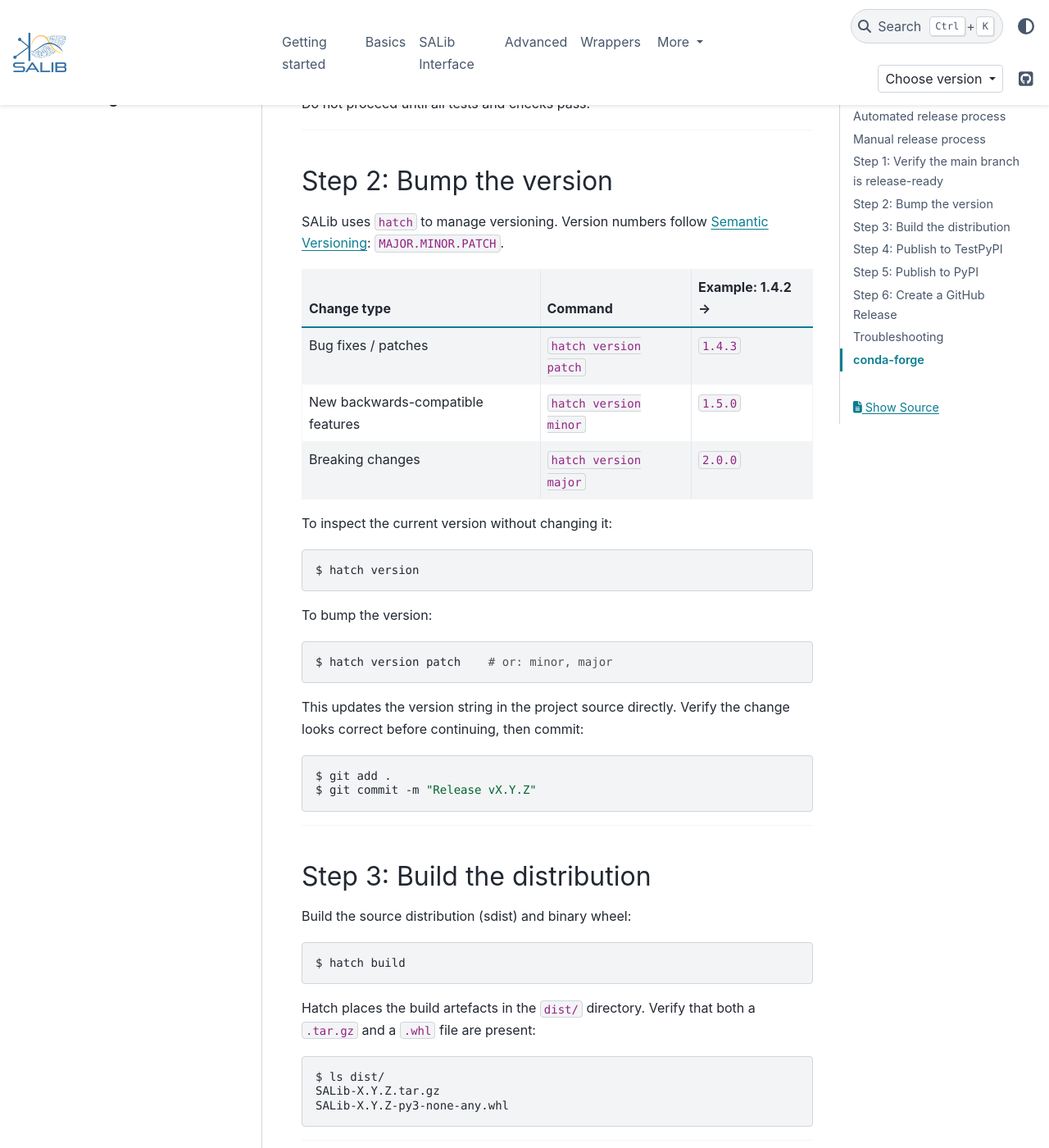
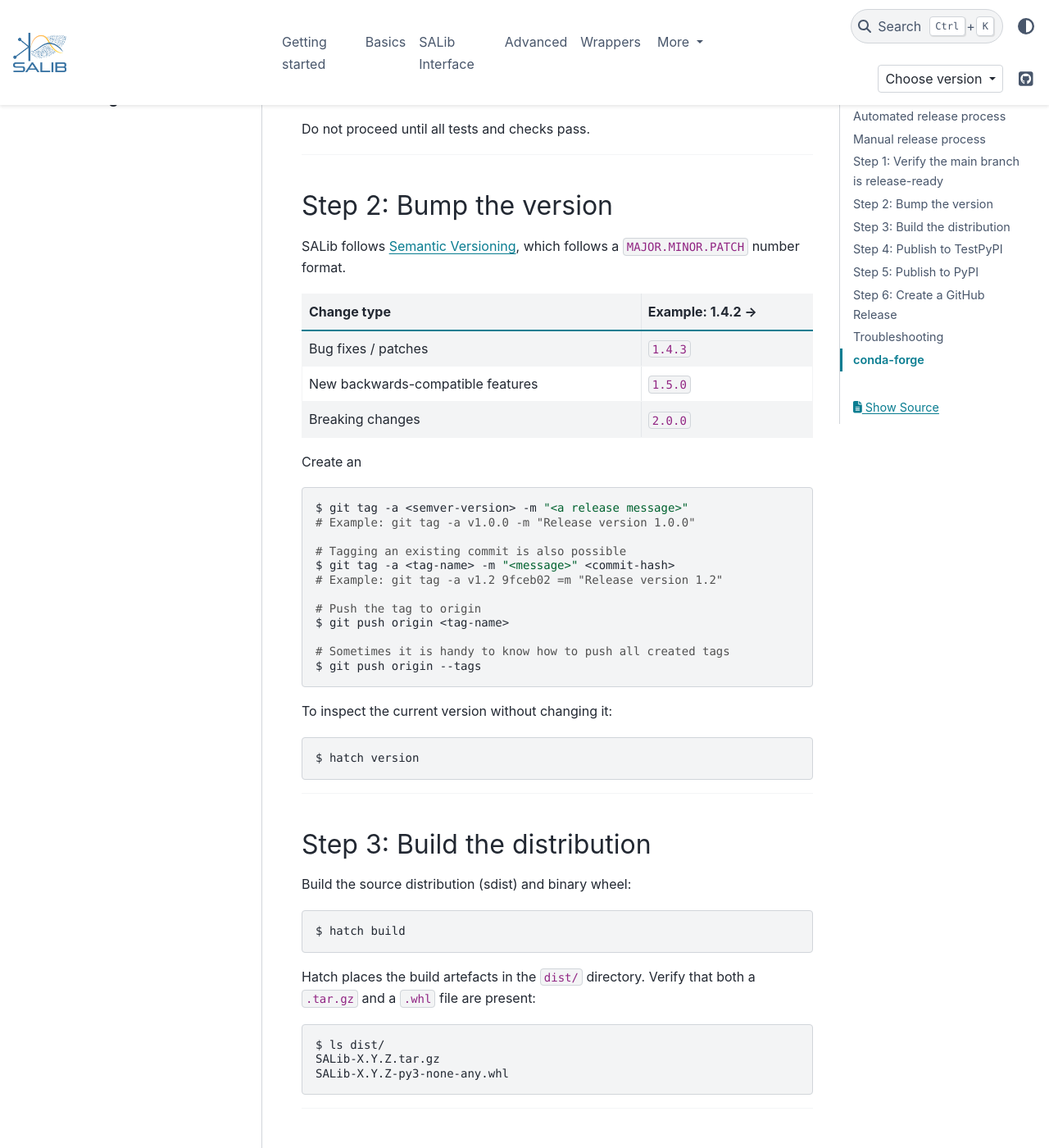
Before and after one commit to SALib/SALib, a Sphinx documentation site: the page built from docs/release_guide.md, in a window 1280 px wide and 1400 px high, scrolled down 1438 px. Shown: the whole window at 82% size. Built offline with Sphinx 7.4.7 and the PyData theme 0.15.4, drawn with Linux system fonts in a browser that asks for light colours; pages that are not in the unit, such as notebooks, are missing from menus; comment, search, counter and statistics services are not loaded; some of the changed text lies outside the part shown.

Commit message:
Tweaks and changes for clarity, accuracy, and to address review

````diff
--- a/docs/release_guide.md
+++ b/docs/release_guide.md
@@ -5,9 +5,10 @@
 ## Automated release process
 
 1. Create a release branch
-2. Make an annotated tag following PyPi rules eg v1.3-alpha
+2. Make an annotated tag following PyPI rules eg v1.3-alpha
 3. Push the tag to the release branch
-4. Check it gets deployed to PyPi
+4. Check it gets deployed to PyPI
+5. Create a GitHub release (must be done manually!)
 
 
 ## Manual release process
@@ -53,33 +54,36 @@
 
 ## Step 2: Bump the version
 
-SALib uses `hatch` to manage versioning. Version numbers follow
-[Semantic Versioning](https://semver.org/): `MAJOR.MINOR.PATCH`.
+SALib follows [Semantic Versioning](https://semver.org/), which follows a
+`MAJOR.MINOR.PATCH` number format.
 
-| Change type                       | Command               | Example: 1.4.2 → |
-| --------------------------------- | --------------------- | ---------------- |
-| Bug fixes / patches               | `hatch version patch` | `1.4.3`          |
-| New backwards-compatible features | `hatch version minor` | `1.5.0`          |
-| Breaking changes                  | `hatch version major` | `2.0.0`          |
+| Change type                       | Example: 1.4.2 →  |
+| --------------------------------- |  ---------------- |
+| Bug fixes / patches               |  `1.4.3`          |
+| New backwards-compatible features |  `1.5.0`          |
+| Breaking changes                  |  `2.0.0`          |
+
+Create an
+
+```bash
+$ git tag -a <semver-version> -m "<a release message>"
+# Example: git tag -a v1.0.0 -m "Release version 1.0.0"
+
+# Tagging an existing commit is also possible
+$ git tag -a <tag-name> -m "<message>" <commit-hash>
+# Example: git tag -a v1.2 9fceb02 =m "Release version 1.2"
+
+# Push the tag to origin
+$ git push origin <tag-name>
+
+# Sometimes it is handy to know how to push all created tags
+$ git push origin --tags
+```
 
 To inspect the current version without changing it:
 
 ```bash
 $ hatch version
-```
-
-To bump the version:
-
-```bash
-$ hatch version patch    # or: minor, major
-```
-
-This updates the version string in the project source directly. Verify the
-change looks correct before continuing, then commit:
-
-```bash
-$ git add .
-$ git commit -m "Release vX.Y.Z"
 ```
 
 ---
````
Also changed, not shown: other parts of docs/release_guide.md (+1 -1 lines), docs/developers_guide.md (+4 -9 lines).
